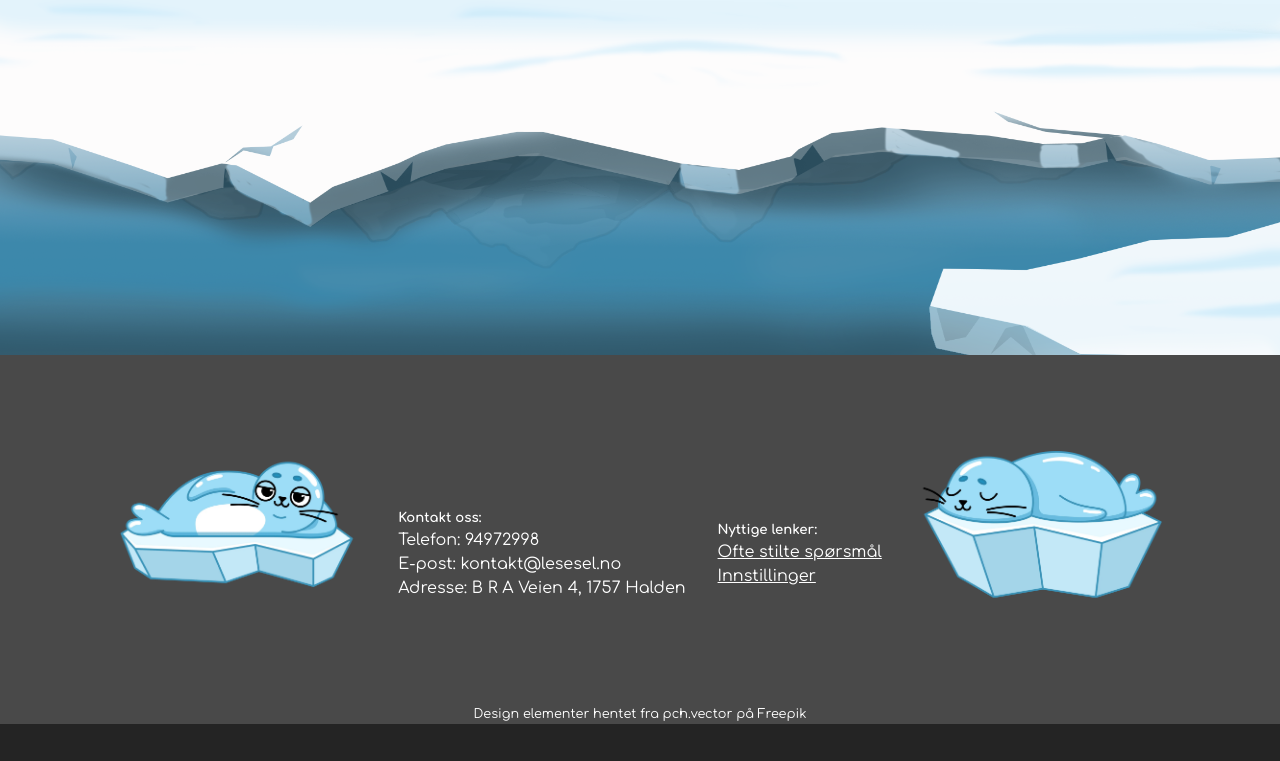
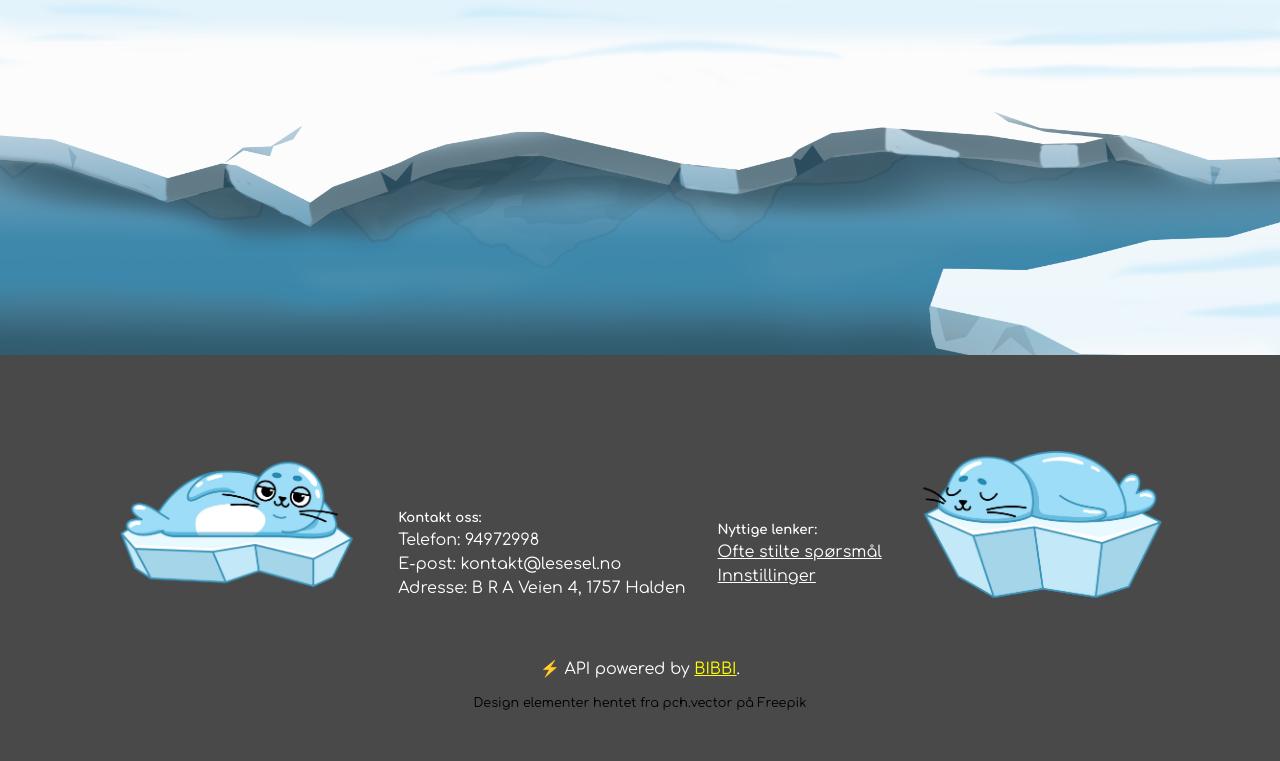
Before and after one commit to omrosand/lesesel, a React (Vite) app: page /minprofil in a window 1280 px wide. Shown: the part 445-1206 px from the top of the page. Before the commit the page ends 1169 px from the top, so only its background shows below. Built offline with nearby package versions, Linux system fonts and the light colour scheme.

Commit message:
footerinfo + css adjustments

```diff
--- a/src/App.css
+++ b/src/App.css
@@ -463,7 +463,7 @@ button:hover {
   box-shadow: 0px 0px 8px rgb(15, 15, 15);
   border: none;
   border-radius: 20px;
-  padding: 2vh 7vh;
+  padding: 2vh 6vh;
   color: black;
 }
 
@@ -709,11 +709,18 @@ button:hover {
   display: flex;
   flex-direction: column;
   align-items: center;
+  padding: 3em 1em;
+}
+.footerApi {
+  color: white;
+}
+.footerApi a {
+  color: yellow;
+  text-decoration: underline;
 }
 .footerWrapper {
   display: flex;
   margin-top: 3em;
-  padding: 3em 1em;
   justify-content: space-around;
   gap: 2em;
   align-items: center;
@@ -729,6 +736,7 @@ button:hover {
   text-decoration: underline;
 }
 .footerDesignBy {
-  color: white;
+  color: black;
   font-size: 0.8rem;
+  margin-top: 1em;
 }
--- a/src/components/Footer.jsx
+++ b/src/components/Footer.jsx
@@ -22,6 +22,10 @@ const Footer = () => {
         </section>
         <img src="/src/img/Sel4.webp" />
       </div>
+      <p className="footerApi">
+        &#9889; API powered by{" "}
+        <a href="https://bibliografisk.bs.no/#/">BIBBI</a>.
+      </p>
       <p className="footerDesignBy">
         Design elementer hentet fra pch.vector på Freepik
       </p>
```
